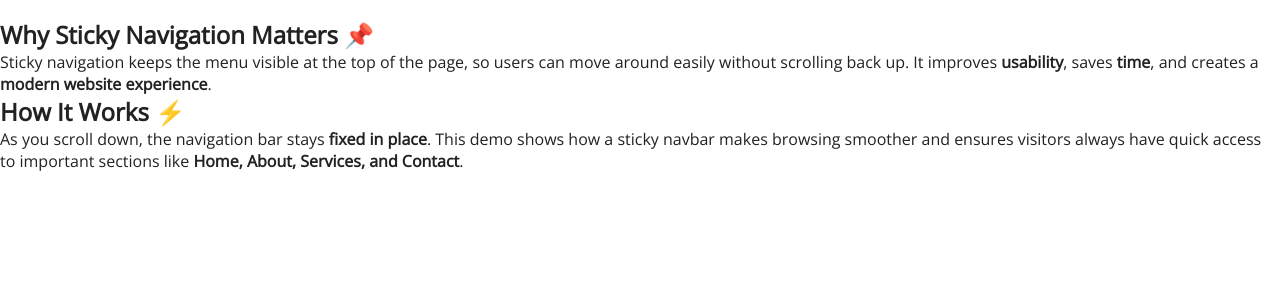
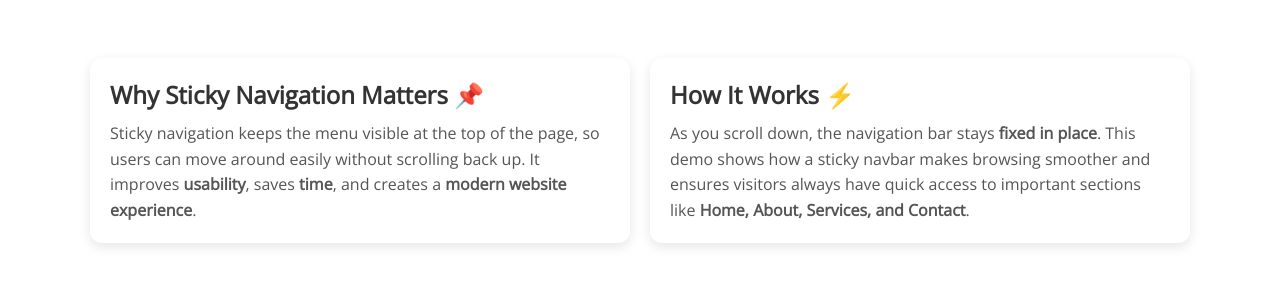
Before and after one commit to kushalareddy2006-ar/Sticky_navigation_demo, a plain HTML site: page index.html in a window 1280 px wide. Shown: the part 802-1088 px from the top of the page. Before the commit the page ends 1024 px from the top, so only its background shows below. Drawn offline with nearby package versions, Linux system fonts and the light colour scheme.

Commit message:
style.css

```diff
--- a/style.css
+++ b/style.css
@@ -115,3 +115,35 @@ body {
   line-height: 30px;
   letter-spacing: 1.2px;
 }
+.content-section {
+  display: flex;
+  gap: 20px;
+  padding: 40px;
+  justify-content: center;
+  flex-wrap: wrap;
+}
+
+.card {
+  background: #fff;
+  padding: 20px;
+  width: 45%;
+  min-width: 280px;
+  border-radius: 12px;
+  box-shadow: 0px 4px 12px rgba(0,0,0,0.1);
+  transition: transform 0.3s ease, box-shadow 0.3s ease;
+}
+
+.card h2 {
+  margin-bottom: 10px;
+  color: #333;
+}
+
+.card p {
+  color: #555;
+  line-height: 1.6;
+}
+
+.card:hover {
+  transform: translateY(-5px);
+  box-shadow: 0px 6px 18px rgba(0,0,0,0.15);
+}
```
